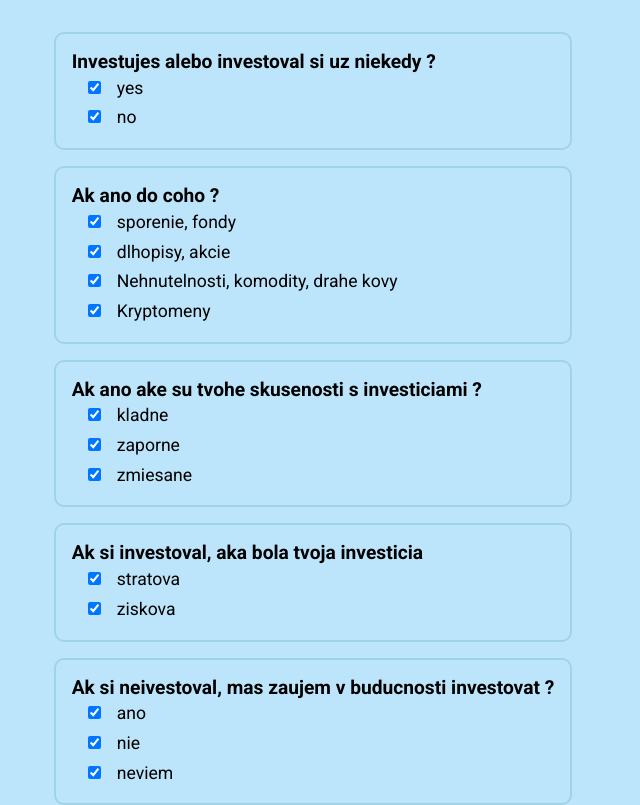
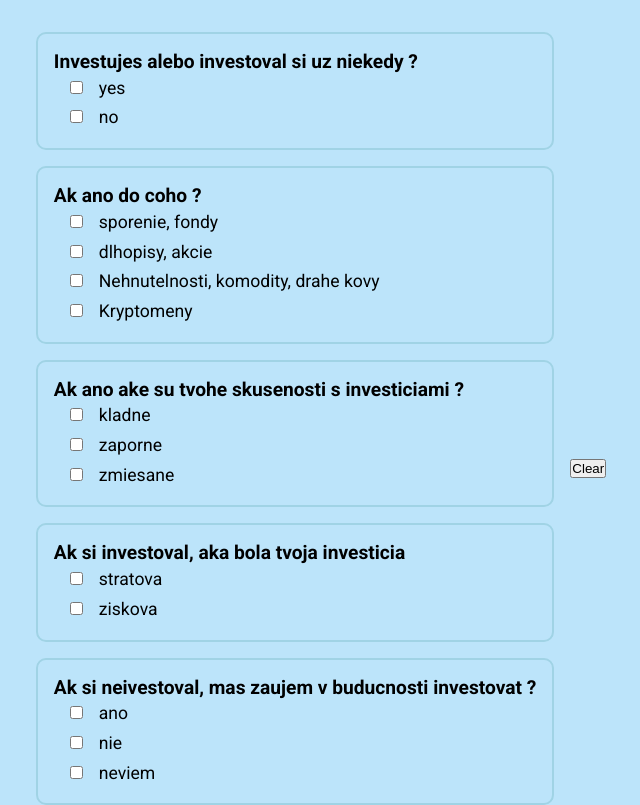
Before and after one commit to sirsamuelo/Investment-Calculator, a React (Create React App) app: page / in a window 1280 px wide. Shown: the top 805 px of the page, without its empty margins (327-967 px from the left). Built offline with nearby package versions, Linux system fonts and the light colour scheme.

Commit message:
praca na dotazniku

```diff
--- a/src/components/Questionaire.jsx
+++ b/src/components/Questionaire.jsx
@@ -3,22 +3,26 @@ import dotaznik from '../sample.js'
 import Checkbox from './Checkbox.jsx'
 
 const Questionaire = () => {
-    function findLengthOfCheckboxes(dotaznik) {
-        let sum = 0;
-        dotaznik.forEach((item) => {
-            sum = sum + Object.keys(item).length - 1
-        })
-        return sum
-    }
-    const sum = findLengthOfCheckboxes(dotaznik)
-    const [isChecked, setIsChecked] = useState(
-        new Array(sum).fill(false)
-      );
+  const [isChecked, setIsChecked] = useState(dotaznik)
 
   const onChange = (position) => {
-    const updateCheckedState = isChecked.map((item,index) => index === position ? !item : item)
+    const updateCheckedState = isChecked.map((item, index) => {
+      if (position === index) {
+        const d = !item.selected
+        return { ...item, selected: d }
+      } else {
+        return { ...item }
+      }
+    })
+    setIsChecked(updateCheckedState)
+  }
 
-    setIsChecked(updateCheckedState)
+  const goOver = (index) => {
+    for (let i = 0; i < isChecked.length; i++) {
+      if (isChecked[index].selected === true) {
+        return true
+      }
+    }
   }
 
   const handleSubmit = (e) => {
@@ -27,27 +31,78 @@ const Questionaire = () => {
     console.log('submit')
   }
 
+  function onClick() {
+    const updateCheckedState = isChecked.map((item) => {
+      return { ...item, selected: false }
+    })
 
+    setIsChecked(updateCheckedState)
+  }
+  function mojaFunkciakurva(position) {
+    isChecked.forEach((item, index) => {
+      if (position === index) {
+        const boolValueInObject = item.selected
+        return boolValueInObject
+      }
+    })
+  }
 
   return (
     <div>
       <form onSubmit={handleSubmit}>
         <div className='questions'>
-            {/* change index somehoow  */}
-          {dotaznik.map(({question,a,b,c,d}, index) => {
+          {dotaznik.map((itemInDotaznik, index) => {
+            const { a, b, c, d, e, question, selected } = itemInDotaznik
+            console.log(selected)
             return (
               <div key={index} className='question__container'>
                 <div className='question'>{question}</div>
-                <Checkbox label={a} value={isChecked} onChange={() => onChange(index)}/>
-                <Checkbox label={b} value={isChecked} onChange={() => onChange(index)}/>
-                {c && <Checkbox label={c} value={isChecked} onChange={() => onChange(index)}/>}
-                {d && <Checkbox label={d} value={isChecked} onChange={() => onChange(index)}/>}
+                <Checkbox
+                  label={a}
+                  checked={mojaFunkciakurva(index)}
+                  onChange={() => onChange(index)}
+                  // disabled={goOver(index)}
+                />
+                <Checkbox
+                  label={b}
+                  checked={mojaFunkciakurva(index)}
+                  onChange={() => onChange(index)}
+                  // disabled={goOver(index)}
+                />
+                {c && (
+                  <Checkbox
+                    label={c}
+                    checked={mojaFunkciakurva(index)}
+                    onChange={() => onChange(index)}
+                    // disabled={goOver(index)}
+                  />
+                )}
+                {d && (
+                  <Checkbox
+                    label={d}
+                    checked={mojaFunkciakurva(index)}
+                    onChange={() => onChange(index)}
+                    // disabled={goOver(index)}
+                  />
+                )}
+
+                {e && (
+                  <Checkbox
+                    label={e}
+                    checked={mojaFunkciakurva(index)}
+                    onChange={() => onChange(index)}
+                    // disabled={goOver(index)}
+                  />
+                )}
               </div>
             )
-          })}{' '}
+          })}
         </div>
         <button className='btn-submit' type='submit'>
           Save
+        </button>
+        <button className='btn-clear' type='submit' onClick={onClick}>
+          Clear
         </button>
       </form>
     </div>
```
